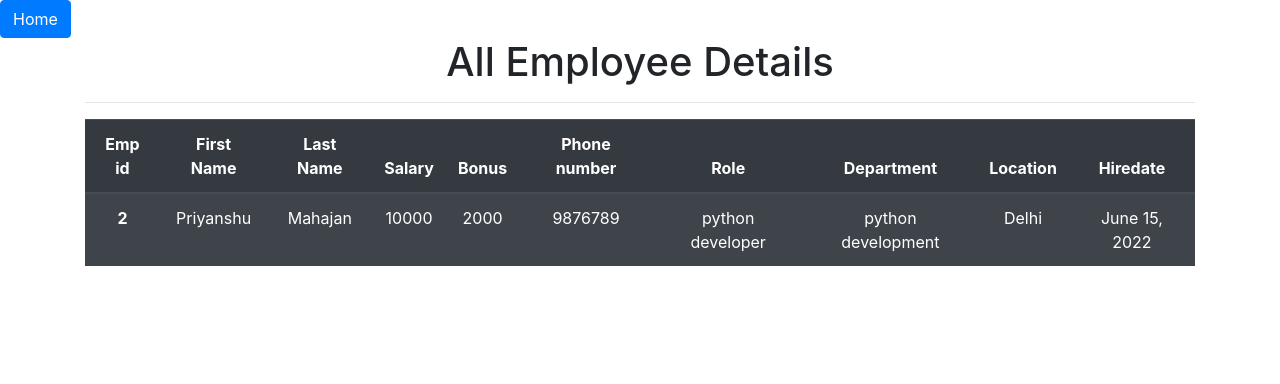
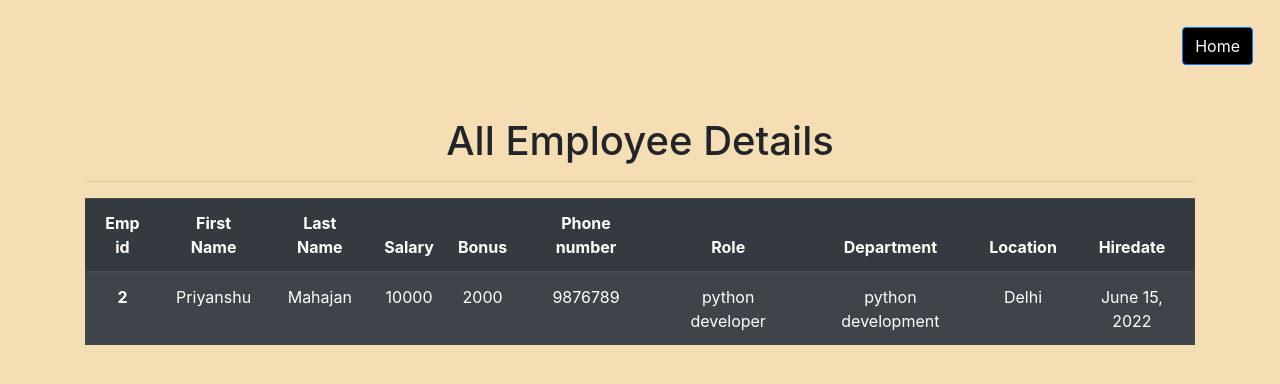
Before and after one commit to abhi2313/Emp, a Django app: page /all_emp in a window 1280 px wide. Shown: the top 384 px of the page. Run offline with Django 4.2, Linux system fonts and the light colour scheme; data comes from the database, SQL or seed files in the repository.

Commit message:
second commit

```diff
--- a/emp_app/templates/view_all_emp.html
+++ b/emp_app/templates/view_all_emp.html
@@ -12,12 +12,30 @@
 
     <title>Hello Employyes</title>
     <style>
+        body {
+            background-color: wheat;
+
+        }
+
         .container {
-            /* border: 5px solid  goldenrod; */
             text-align: center;
         }
 
-        -
+        h1 {
+            margin-top: 40px;
+
+        }
+
+        .myclass {
+            text-align: right;
+            margin: 15px;
+        }
+
+
+        .btn-primary {
+            margin: 12px;
+            background-color: black;
+        }
     </style>
 </head>
 
```
Also changed, not shown: emp_app/templates/filter_emp.html (+24 -3 lines), emp_app/templates/remove_emp.html (+23 -3 lines).
